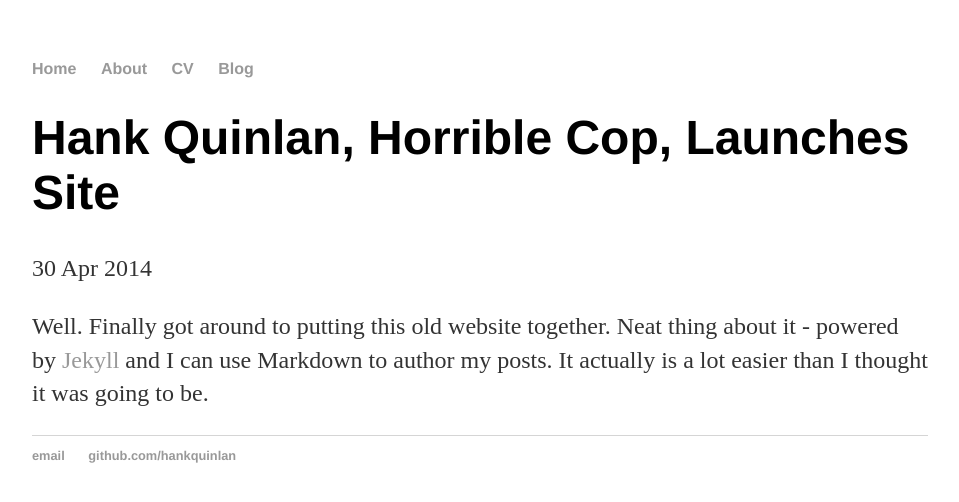
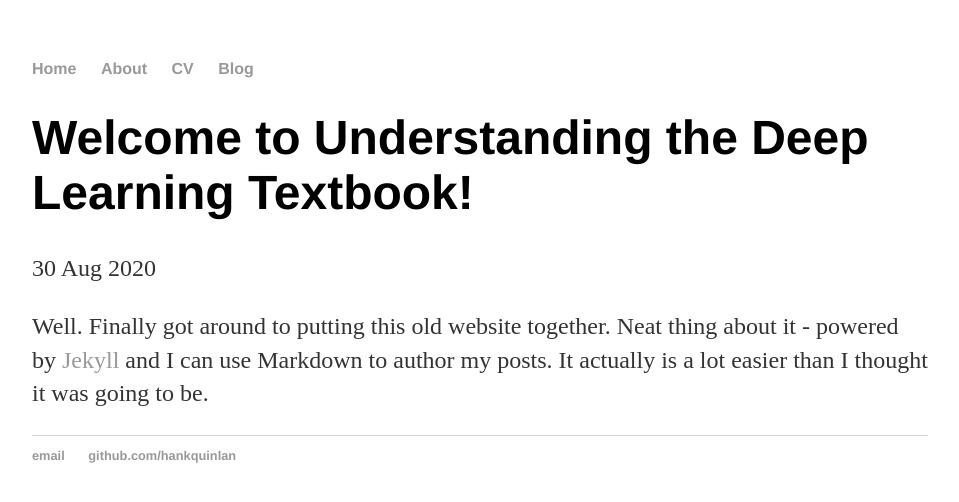
Before and after one commit to shailey123/shailey123.github.io, a Jekyll site: the page built from _posts/2014-04-30-hank-quinlan-site-launched.md, in a window 1280 px wide. Shown: the top 502 px of the page, without its empty margins (160-1119 px from the left). Built offline with Jekyll 4.4.1, drawn with Linux system fonts in a browser that asks for light colours.

Commit message:
Update 2014-04-30-hank-quinlan-site-launched.md

```diff
--- a/_posts/2014-04-30-hank-quinlan-site-launched.md
+++ b/_posts/2014-04-30-hank-quinlan-site-launched.md
@@ -1,7 +1,7 @@
 ---
 layout: post
-title: "Hank Quinlan, Horrible Cop, Launches Site"
-date: 2014-04-30
+title: "Welcome to Understanding the Deep Learning Textbook!"
+date: 2020-08-30
 ---
 
 Well. Finally got around to putting this old website together. Neat thing about it - powered by [Jekyll](http://jekyllrb.com) and I can use Markdown to author my posts. It actually is a lot easier than I thought it was going to be.
```
